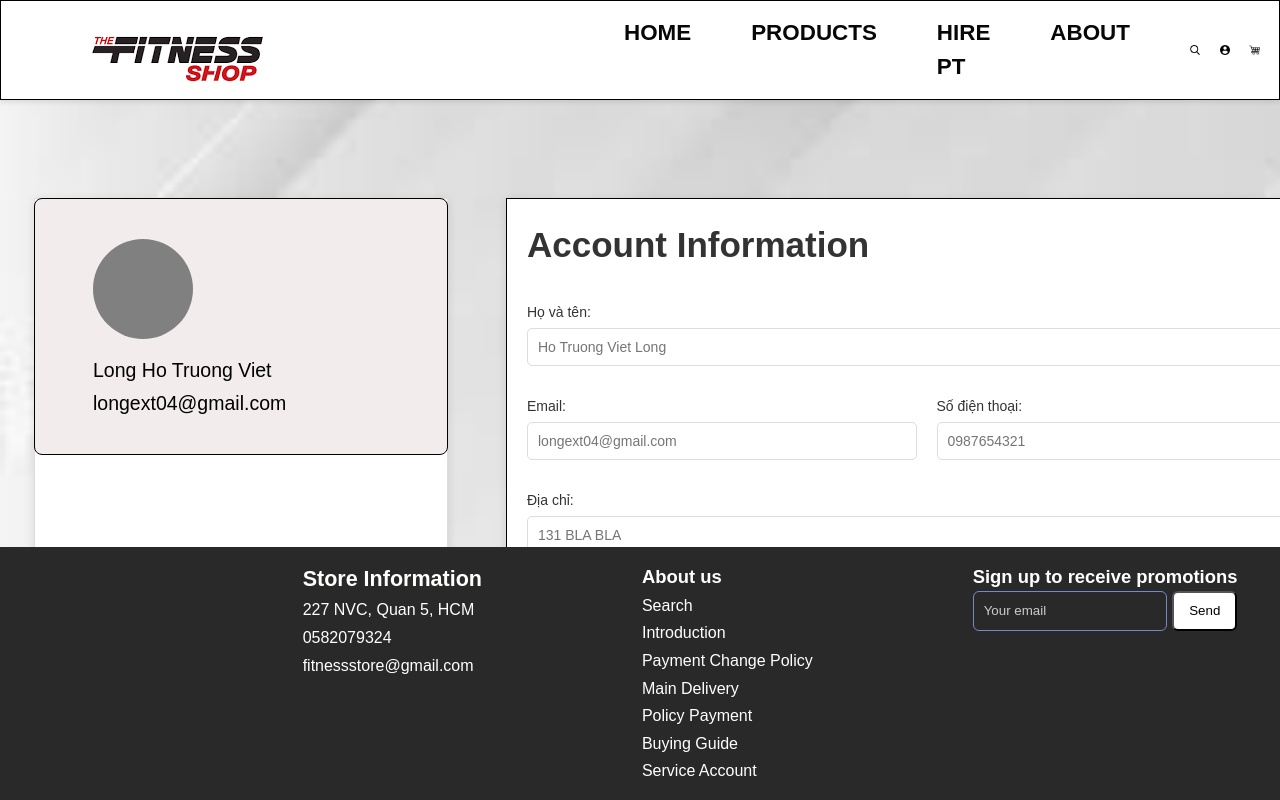
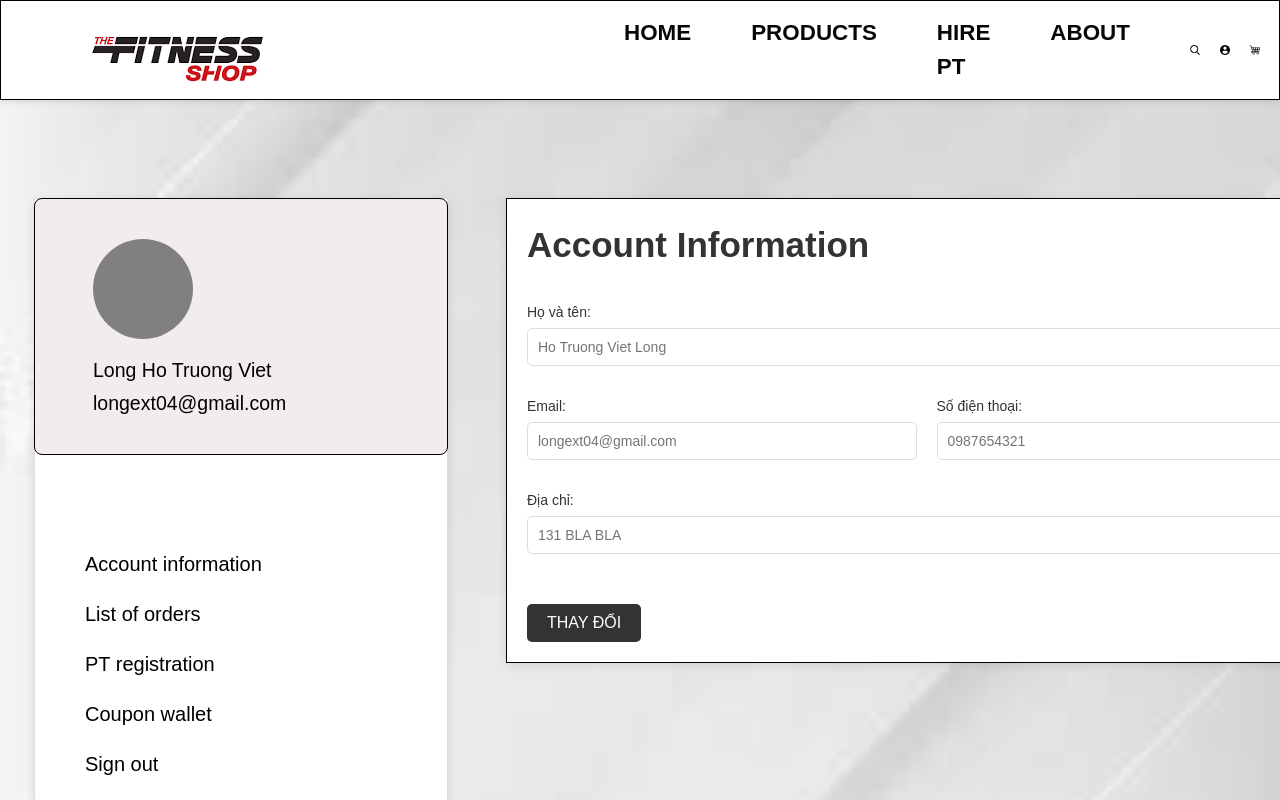
Before and after one commit to thienbanho/Fitness-Shop, a React (Create React App) app: page / in a window 1280 px wide. Shown: the top 800 px of the page. Built offline with nearby package versions, Linux system fonts and the light colour scheme.

Commit message:
Update Footer.css

```diff
--- a/src/components/Footer/Footer.css
+++ b/src/components/Footer/Footer.css
@@ -1,15 +1,12 @@
 .footer {
-    position: fixed;
     bottom: 0;
-    left: 0;
-    width: 100%;
     background-color: #292929;
     padding: 1rem;
     display: flex;
     justify-content: space-around;
     align-items: center;
-    z-index: 1000;
-}
+    margin: 0 auto;
+  }
 
   .footer-row {
     display: flex;
```
